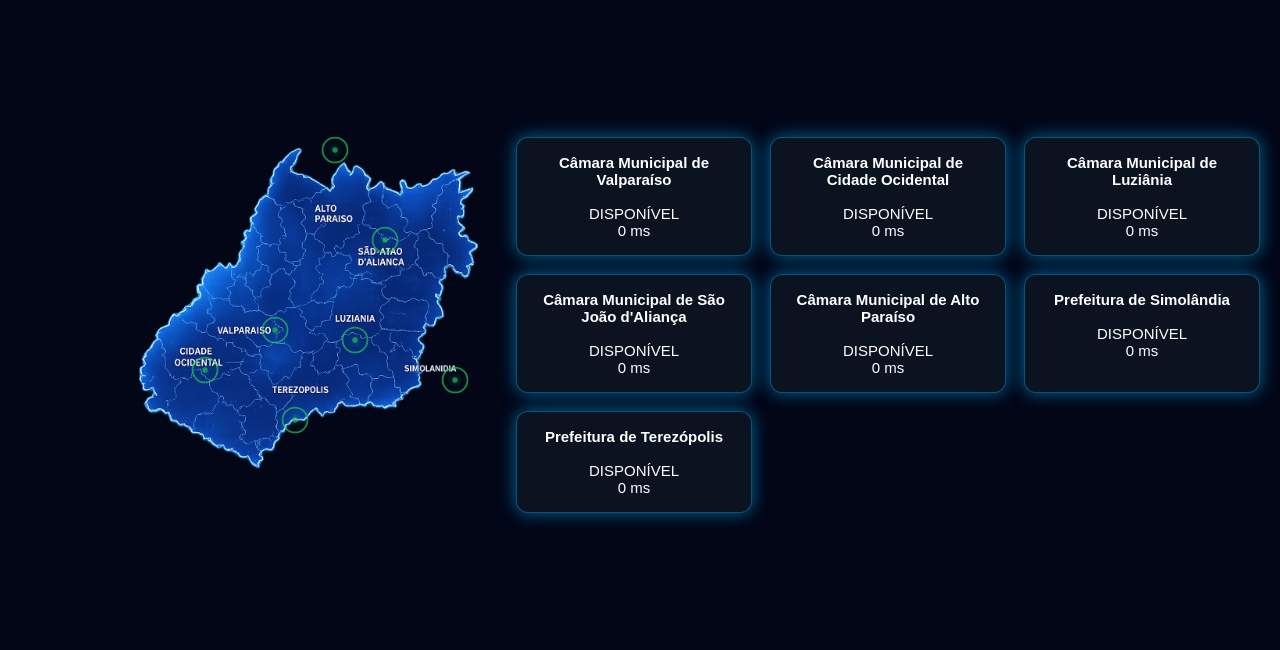
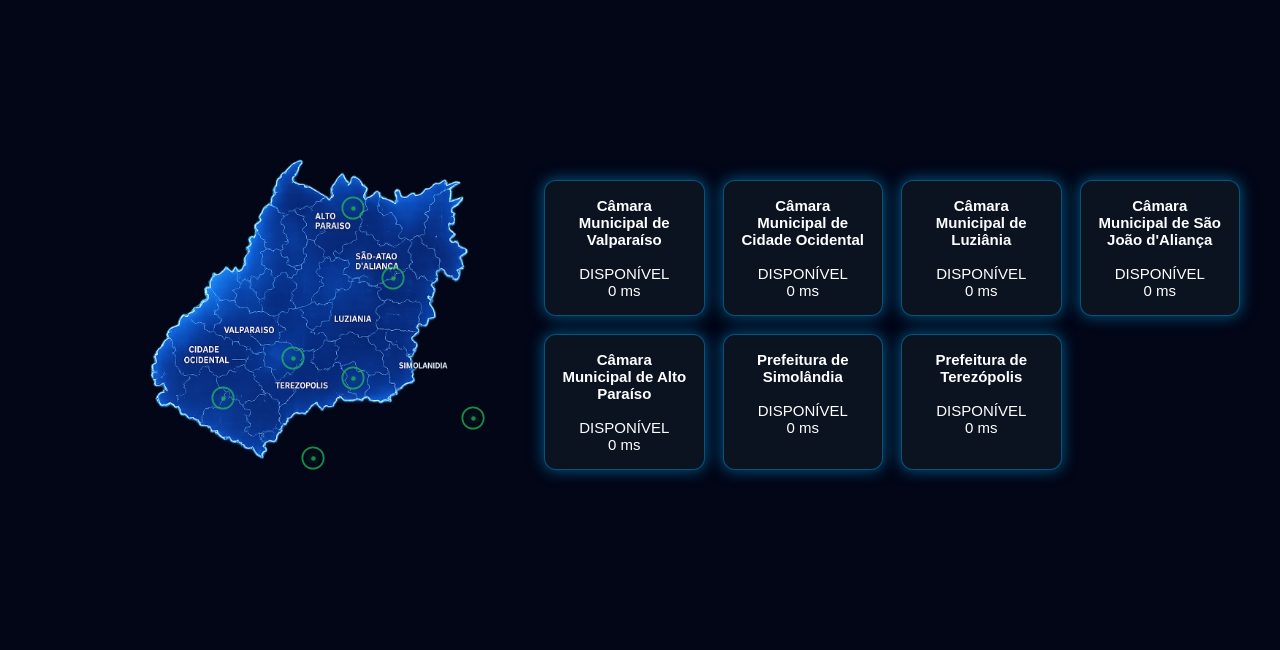
Before and after one commit to besttecsystem2025-cell/painel-noc-transparencia, a Flask app: page / in a window 1280 px wide. Shown: the part 237-887 px from the top of the page. Run offline with Flask 3, Linux system fonts and the light colour scheme; data that the repository does not hold is empty.

Commit message:
Update dashboard.html

```diff
--- a/templates/dashboard.html
+++ b/templates/dashboard.html
@@ -62,11 +62,11 @@ margin-top:6px;
 
 display:grid;
 
-grid-template-columns:40% 60%;
+grid-template-columns:42% 58%;
 
 height:calc(100vh - 150px);
 
-padding:20px;
+padding:10px 40px;
 
 align-items:center;
 
@@ -78,8 +78,8 @@ align-items:center;
 
 position:relative;
 
-width:600px;
-height:600px;
+width:560px;
+height:560px;
 
 margin:auto;
 
@@ -99,8 +99,8 @@ object-fit:contain;
 
 position:absolute;
 
-width:30px;
-height:30px;
+width:26px;
+height:26px;
 
 border-radius:50%;
 
@@ -118,8 +118,8 @@ justify-content:center;
 
 content:"";
 
-width:6px;
-height:6px;
+width:5px;
+height:5px;
 
 background:#22c55e;
 
@@ -149,13 +149,13 @@ opacity:0;
 
 /* POSIÇÃO DAS CIDADES */
 
-#altoparaiso{top:110px;left:300px;}
-#saojoao{top:200px;left:350px;}
-#luziania{top:300px;left:320px;}
-#cidadeocidental{top:330px;left:170px;}
-#valparaiso{top:290px;left:240px;}
-#terezopolis{top:380px;left:260px;}
-#simolandia{top:340px;left:420px;}
+#altoparaiso{top:150px;left:300px;}
+#saojoao{top:220px;left:340px;}
+#luziania{top:320px;left:300px;}
+#cidadeocidental{top:340px;left:170px;}
+#valparaiso{top:300px;left:240px;}
+#terezopolis{top:400px;left:260px;}
+#simolandia{top:360px;left:420px;}
 
 /* CARDS */
 
@@ -163,7 +163,7 @@ opacity:0;
 
 display:grid;
 
-grid-template-columns:repeat(auto-fit,minmax(200px,1fr));
+grid-template-columns:repeat(4,1fr);
 
 gap:18px;
 
@@ -187,33 +187,15 @@ border:1px solid rgba(0,180,255,.4);
 
 box-shadow:0 0 15px rgba(0,180,255,.5);
 
-animation:glow 3s infinite alternate;
-
 transition:.3s;
 
 }
 
 .card:hover{
 
-transform:scale(1.07);
+transform:scale(1.06);
 
 box-shadow:0 0 30px #00b4ff;
-
-}
-
-@keyframes glow{
-
-from{
-
-box-shadow:0 0 12px rgba(0,180,255,.4);
-
-}
-
-to{
-
-box-shadow:0 0 28px rgba(0,180,255,.9);
-
-}
 
 }
 
@@ -241,6 +223,12 @@ overflow:auto;
 
 width:420px;
 height:420px;
+
+}
+
+.cards{
+
+grid-template-columns:repeat(2,1fr);
 
 }
 
```
